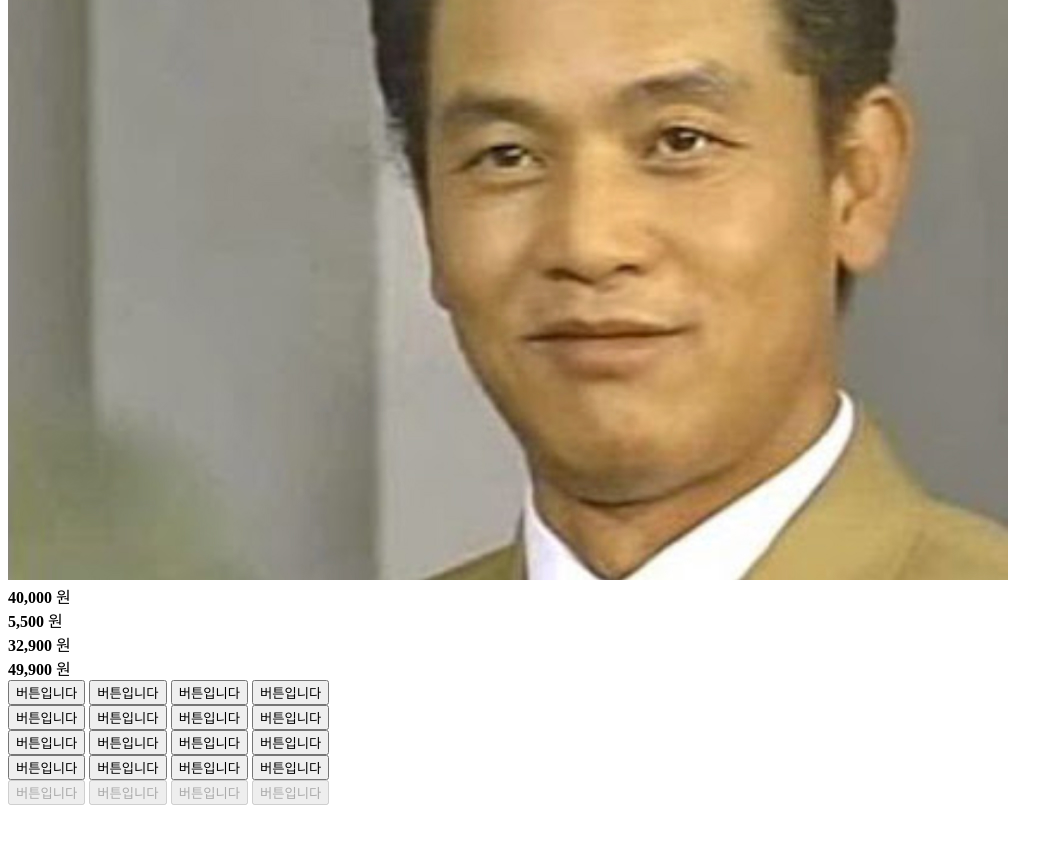
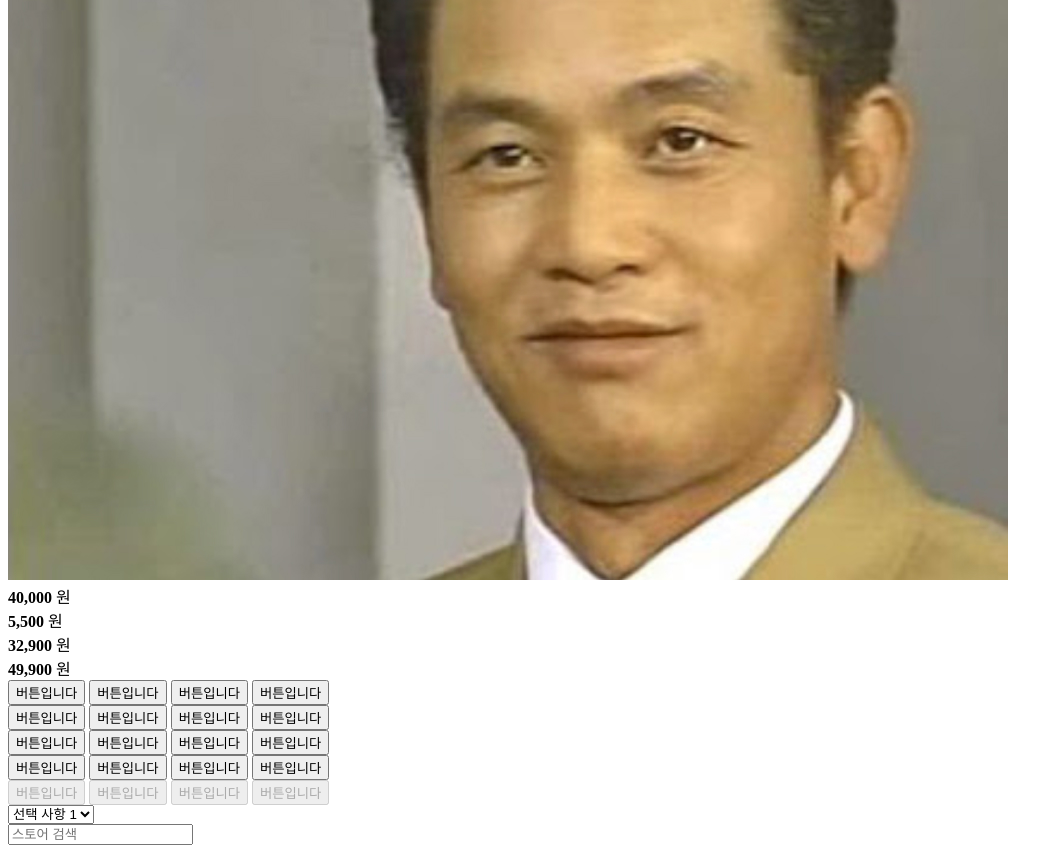
Before and after one commit to jujusnake/tomorrow-house, a website: page index.html in a window 1280 px wide. Shown: the part 852-1705 px from the top of the page, without its empty margins (0-1063 px from the left). Before the commit the page ends 1665 px from the top, so only its background shows below. Drawn offline with Linux system fonts and the light colour scheme.

Commit message:
💄 Implement common form components: select, input

```diff
--- a/index.html
+++ b/index.html
@@ -72,6 +72,7 @@
         </div>
       </div>
 
+      <div class="prices">
         <div class="price-16">
           <strong class="amount">40,000</strong>
           <span class="currency">원</span>
@@ -88,35 +89,33 @@
           <strong class="amount">49,900</strong>
           <span class="currency">원</span>
         </div>
+      </div>
 
+      <div class="buttons">
         <div>
           <button type="button" class="btn-primary btn-32">버튼입니다</button>
           <button type="button" class="btn-secondary btn-32">버튼입니다</button>
           <button type="button" class="btn-outlined btn-32">버튼입니다</button>
           <button type="button" class="btn-ghost btn-32">버튼입니다</button>
         </div>
-
         <div>
           <button type="button" class="btn-primary btn-40">버튼입니다</button>
           <button type="button" class="btn-secondary btn-40">버튼입니다</button>
           <button type="button" class="btn-outlined btn-40">버튼입니다</button>
           <button type="button" class="btn-ghost btn-40">버튼입니다</button>
         </div>
-
         <div>
           <button type="button" class="btn-primary btn-48">버튼입니다</button>
           <button type="button" class="btn-secondary btn-48">버튼입니다</button>
           <button type="button" class="btn-outlined btn-48">버튼입니다</button>
           <button type="button" class="btn-ghost btn-48">버튼입니다</button>
         </div>
-
         <div>
           <button type="button" class="btn-primary btn-55">버튼입니다</button>
           <button type="button" class="btn-secondary btn-55">버튼입니다</button>
           <button type="button" class="btn-outlined btn-55">버튼입니다</button>
           <button type="button" class="btn-ghost btn-55">버튼입니다</button>
         </div>
-
         <div>
           <button type="button" class="btn-primary btn-55" disabled>
             버튼입니다
@@ -132,5 +131,24 @@
           </button>
         </div>
       </div>
+
+      <div>
+        <div class="select-group is-active">
+          <select class="form-select">
+            <option value="1">선택 사항 1</option>
+            <option value="2">선택 사항 2</option>
+            <option value="3">선택 사항 3</option>
+            <option value="4">선택 사항 4</option>
+            <option value="5">선택 사항 5</option>
+          </select>
+          <i class="ic-caret" aria-hidden></i>
+        </div>
+
+        <div class="input-group">
+          <i class="ic-search" aria-hidden></i>
+          <input class="form-input" type="text" placeholder="스토어 검색" />
+        </div>
+      </div>
+    </div>
   </body>
 </html>
--- a/styles/main.scss
+++ b/styles/main.scss
@@ -16,5 +16,6 @@
 @import './modules/star-ratings';
 @import './modules/prices';
 @import './modules/buttons';
+@import './modules/forms';
 
 @import './layouts/grids';
--- /dev/null
+++ b/styles/modules/_forms.scss
@@ -0,0 +1,76 @@
+%form-base {
+  @include text-style(16, $primary);
+  display: block;
+  width: 100%;
+  height: 40px;
+  padding: 0 16px;
+  background-color: $white;
+  border: 1px solid $border;
+  border-radius: 4px;
+  appearance: none;
+  transition: background-color 200ms ease-in-out;
+
+  &::placeholder {
+    color: $tertiary;
+  }
+
+  &:not(:disabled):hover {
+    background-color: $background;
+  }
+
+  &:disabled {
+    cursor: not-allowed;
+    opacity: 0.4;
+  }
+}
+
+.form-select,
+.form-input {
+  @extend %form-base;
+}
+
+// Note : Select
+.select-group {
+  position: relative;
+
+  &.is-active {
+    .form-select {
+      border-color: $blue;
+    }
+
+    .ic-caret {
+      color: $blue;
+    }
+  }
+
+  .form-select {
+    padding-right: 40px;
+    text-overflow: ellipsis;
+    // ...으로 축약되게 하는 속성
+  }
+
+  .ic-caret {
+    font-size: 24px;
+    color: $tertiary;
+    @include pos-center-y;
+    right: 8px;
+    pointer-events: none;
+    // 클릭하는것과 관계없는 녀석이라고 알려주기 -> 그 아래에 있는 select가 눌림
+  }
+}
+
+// Note : Input
+.input-group {
+  position: relative;
+
+  .ic-search {
+    @include pos-center-y;
+    font-size: 20px;
+    color: $secondary;
+    left: 10px;
+  }
+
+  .form-input {
+    padding-left: 40px;
+  }
+}
```
Lines whose indentation alone changed are shown as unchanged.
